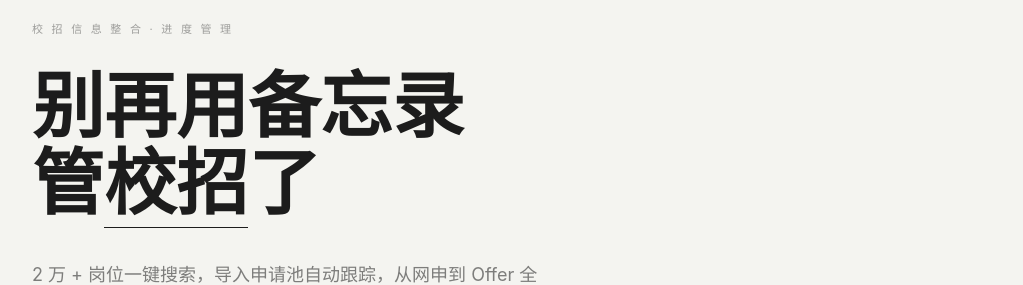
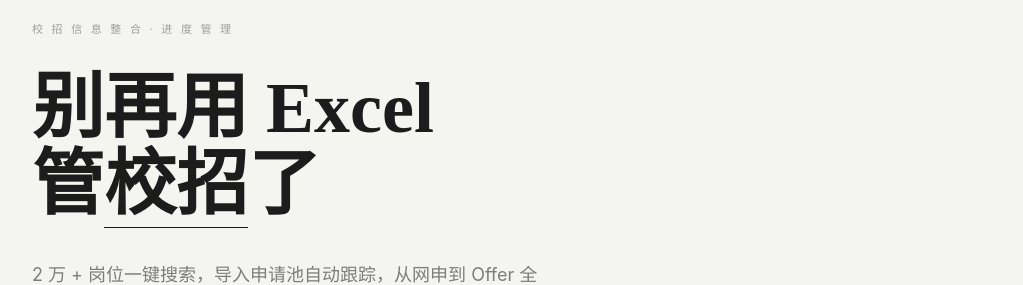
Before and after one commit to lllsan3/chunzhao, a React (Vite) app: page / in a window 1280 px wide. Shown: the part 132-417 px from the top of the page, without its empty margins (128-1151 px from the left). Built offline with nearby package versions, Linux system fonts and the light colour scheme; no server answers.

Commit message:
chore: update home hero copy

```diff
--- a/src/pages/Home.tsx
+++ b/src/pages/Home.tsx
@@ -23,7 +23,7 @@
 
         {/* Headline */}
         <h1 className="mb-5 font-editorial text-[38px] font-bold leading-[1.08] text-[#1C1C1C] md:mb-8 md:text-7xl md:leading-[1.08]">
-          别再用备忘录
+          别再用 Excel
           <br />
           管<span className="border-b border-[#1C1C1C] pb-0.5">校招</span>了
         </h1>
```
